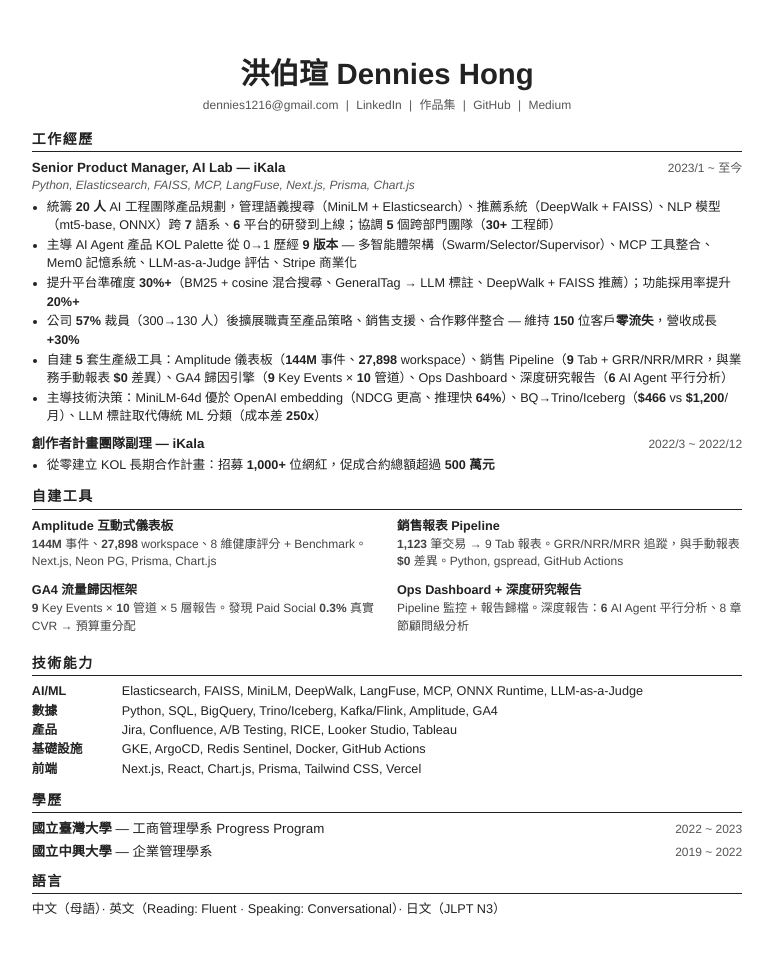
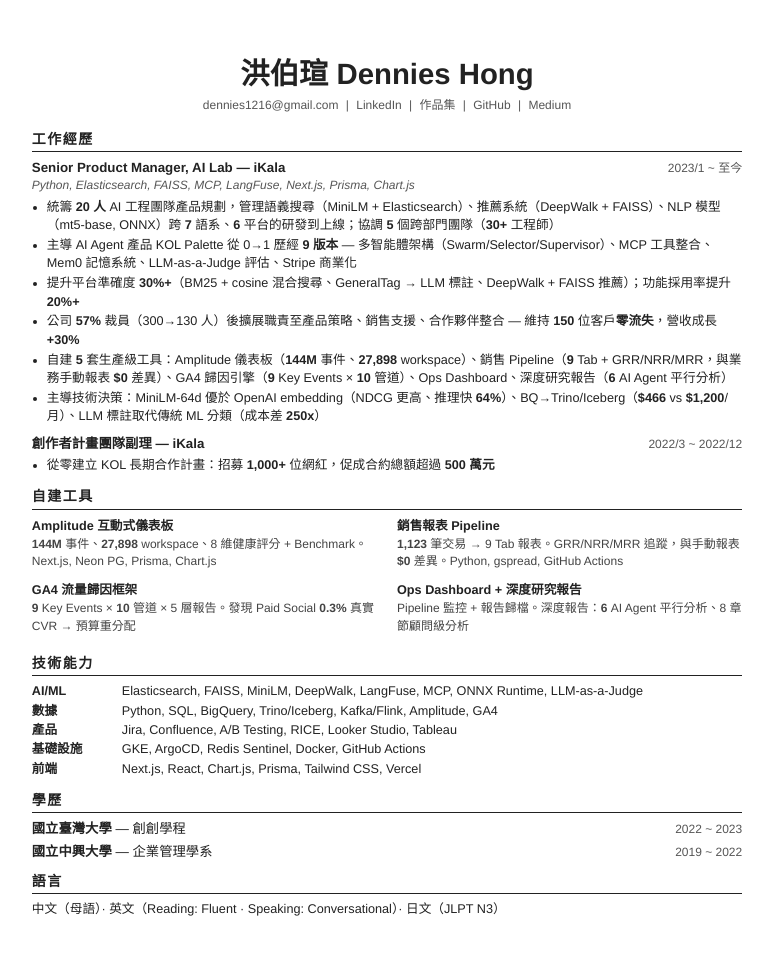
Before and after one commit to DforDennies/blog, a Jekyll site: the page built from resume-zh.html, in a window 1280 px wide. Shown: the whole page, without its empty margins (253-1026 px from the left). Built offline with Jekyll 4.4.1, drawn with Linux system fonts in a browser that asks for light colours.

Commit message:
fix: correct NTU program name to 創創學程 on both resume pages
Co-Authored-By: Claude Sonnet 4.6 <noreply@anthropic.com>

```diff
--- a/resume-zh.html
+++ b/resume-zh.html
@@ -110,7 +110,7 @@ permalink: /resume-zh/
 
 <h2>學歷</h2>
 <div class="role-line">
-  <span><strong>國立臺灣大學</strong> — 工商管理學系 Progress Program</span>
+  <span><strong>國立臺灣大學</strong> — 創創學程</span>
   <span class="date">2022 ~ 2023</span>
 </div>
 <div class="role-line" style="margin-top:3px;">
--- a/resume.html
+++ b/resume.html
@@ -111,7 +111,7 @@ permalink: /resume/
 
 <h2>Education</h2>
 <div class="role-line">
-  <span><strong>National Taiwan University</strong> — Business Administration (Progress Program)</span>
+  <span><strong>National Taiwan University</strong> — Entrepreneurship &amp; Innovation Program (創創學程)</span>
   <span class="date">2022 – 2023</span>
 </div>
 <div class="role-line" style="margin-top:3px;">
```
